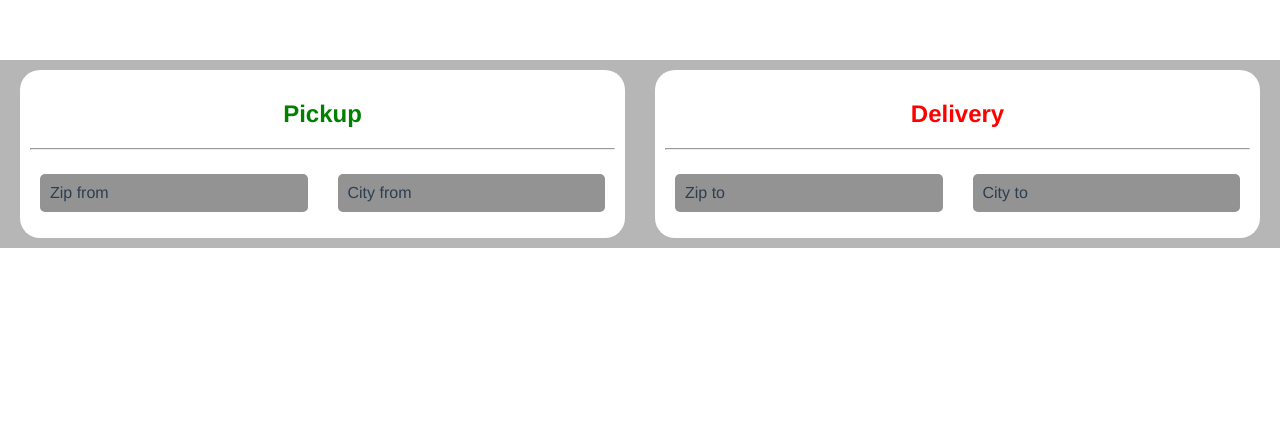
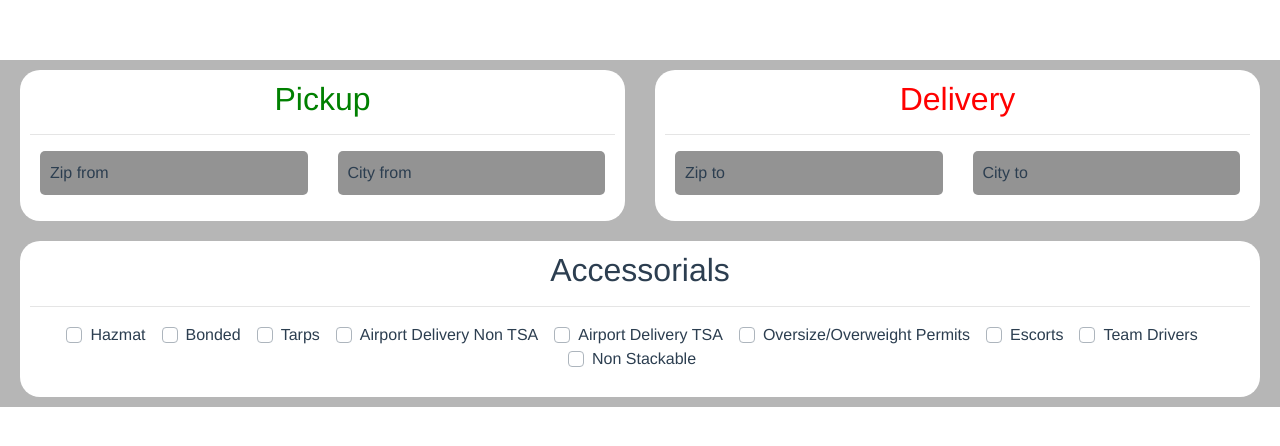
Before and after one commit to jsebax/vue-test, a Vue app: page / in a window 1280 px wide. Shown: the top 446 px of the page. Built offline with nearby package versions, Linux system fonts and the light colour scheme.

Commit message:
Create Accessorials component

```diff
--- a/package.json
+++ b/package.json
@@ -8,6 +8,8 @@
     "lint": "vue-cli-service lint"
   },
   "dependencies": {
+    "bootstrap": "^4.5.3",
+    "bootstrap-vue": "^2.20.1",
     "core-js": "^3.6.5",
     "vue": "^2.6.11"
   },
--- /dev/null
+++ b/src/components/Accessorials.vue
@@ -0,0 +1,71 @@
+<template>
+  <div class="accessorials">
+    <h2 class="accessorials__title">Accessorials</h2>
+    <hr />
+    <div class="accessorials__options">
+      <b-form-group>
+        <b-form-checkbox-group
+          id="accessorials"
+          :options="options"
+          name="accessorials"
+        ></b-form-checkbox-group>
+      </b-form-group>
+    </div>
+  </div>
+</template>
+
+<script>
+export default {
+  name: "Accessorials",
+  data() {
+    return {
+      options: [
+        {
+          text: "Hazmat",
+          value: "hazmat"
+        },
+        {
+          text: "Bonded",
+          value: "bonded"
+        },
+        {
+          text: "Tarps",
+          value: "tarps"
+        },
+        {
+          text: "Airport Delivery Non TSA",
+          value: "airportDeliveryNonTsa"
+        },
+        {
+          text: "Airport Delivery TSA",
+          value: "airportDeliveryTsa"
+        },
+        {
+          text: "Oversize/Overweight Permits",
+          value: "oversizeOverweight"
+        },
+        {
+          text: "Escorts",
+          value: "escorts"
+        },
+        {
+          text: "Team Drivers",
+          value: "teamDrivers"
+        },
+        {
+          text: "Non Stackable",
+          value: "nonStackable"
+        }
+      ]
+    };
+  }
+};
+</script>
+
+<style scoped lang="scss">
+.accessorials {
+  background-color: #ffffff;
+  border-radius: 20px;
+  padding: 10px;
+}
+</style>
--- a/src/components/Hauls.vue
+++ b/src/components/Hauls.vue
@@ -4,16 +4,21 @@
       <Track title="Pickup" zip="Zip from" city="City from" type="pickup" />
       <Track title="Delivery" zip="Zip to" city="City to" type="delivery" />
     </div>
+    <div class="hauls__accessorials">
+      <Accessorials />
+    </div>
   </div>
 </template>
 
 <script>
 import Track from "@/components/Track";
+import Accessorials from "@/components/Accessorials";
 
 export default {
   name: "Hauls",
   components: {
-    Track
+    Track,
+    Accessorials
   }
 };
 </script>
@@ -21,11 +26,13 @@ export default {
 <style scoped lang="scss">
 .hauls {
   background-color: #b6b6b6;
+  padding: 10px 0;
   width: 100vw;
 
   &__track {
     display: flex;
-    padding: 10px 20px;
+    margin-bottom: 20px;
+    padding: 0 20px;
 
     .track {
       flex-basis: 50%;
@@ -35,5 +42,9 @@ export default {
       }
     }
   }
+
+  &__accessorials {
+    padding: 0 20px;
+  }
 }
 </style>
--- a/src/main.js
+++ b/src/main.js
@@ -1,7 +1,12 @@
 import Vue from "vue";
+import { BootstrapVue } from "bootstrap-vue";
 import App from "./App.vue";
+import "bootstrap/dist/css/bootstrap.css";
+import "bootstrap-vue/dist/bootstrap-vue.css";
 
 Vue.config.productionTip = false;
+
+Vue.use(BootstrapVue);
 
 new Vue({
   render: h => h(App)
```
Also changed, not shown: 1 other file (tests, documents, lock files or other folders).
